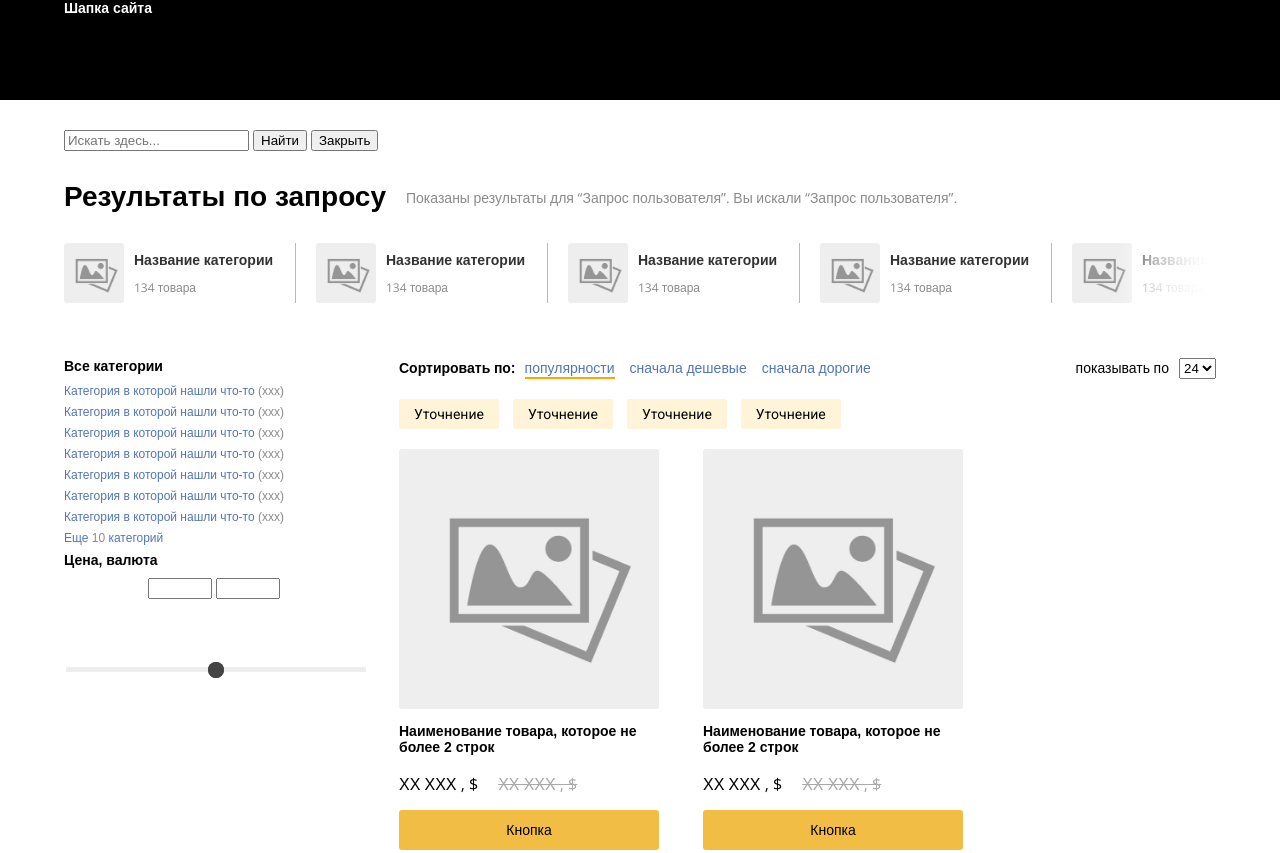
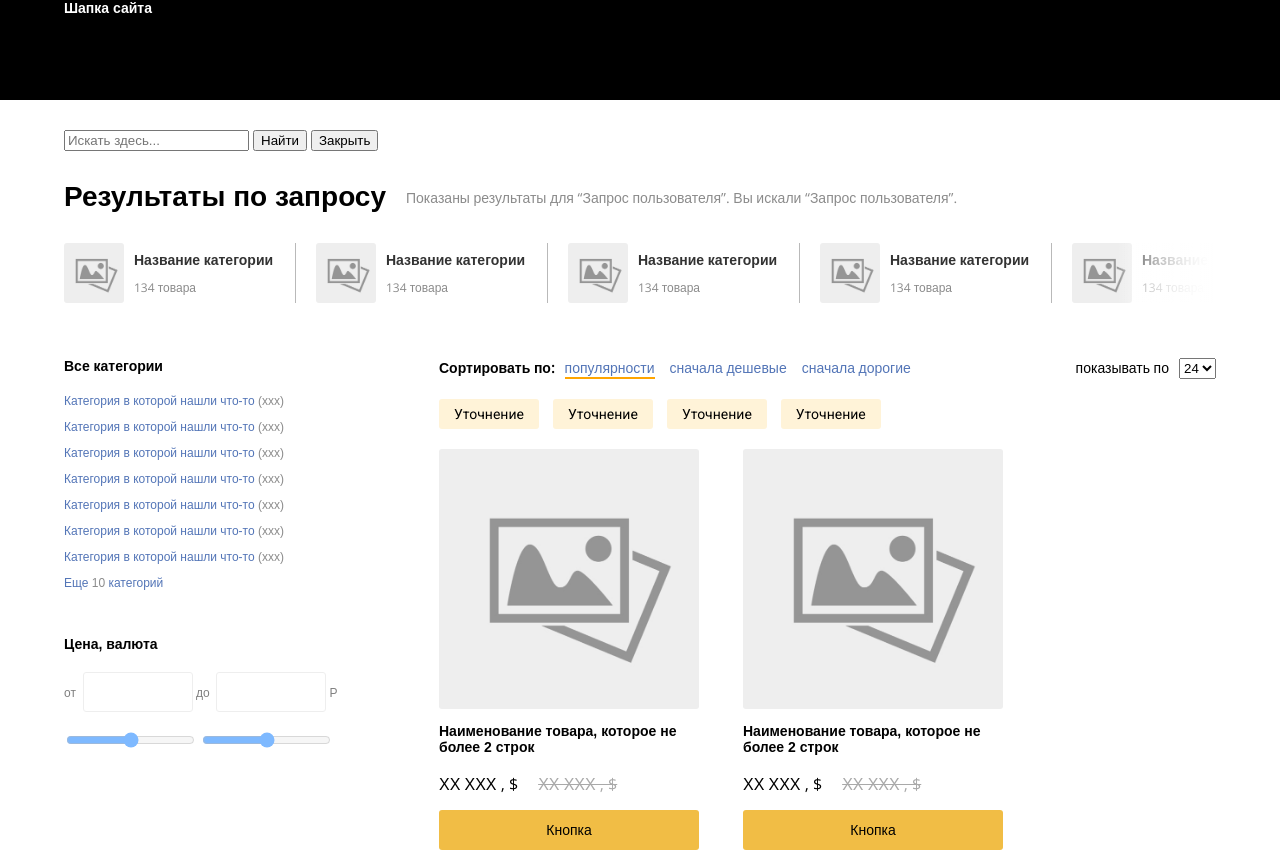
Before and after one commit to aproken/shop, a plain HTML site: page index.html in a window 1280 px wide. Shown: the top 853 px of the page. Drawn offline with nearby package versions, Linux system fonts and the light colour scheme.

Commit message:
width aside & style of form

```diff
--- a/css/style.css
+++ b/css/style.css
@@ -43,8 +43,8 @@ a {
 
 .container-grid {
   display: grid;
-  grid-template-columns: 270px 1fr;
-  gap: 65px;
+  grid-template-columns: 340px 1fr;
+  gap: 35px;
   width: 90%;
   margin-top: 55px;
 }
@@ -121,17 +121,17 @@ a {
   background: linear-gradient(to right, transparent 0%, #ffffff 100%);
 }
 
-.left-side__title {
+.left-side__title, .range-slider__title {
   font-family: 'Arial';
   font-size: 14px;
-  margin-bottom: 10px;
+  margin-bottom: 20px;
 }
 
 .left-side-list__elem li {
   font-family: 'Arial';
   font-size: 12px;
   color: #5375B7;
-  margin-bottom: 7px;
+  margin-bottom: 12px;
 }
 
 .left-side-list__elem li:hover {
@@ -270,52 +270,27 @@ a {
 }
 
 .range-slider {
-  width: 300px;
-  margin: auto;
-  text-align: center;
-  position: relative;
-  height: 6em;
+  margin-top: 46px;
 }
 
-.range-slider input[type=range] {
-  position: absolute;
-  left: 0;
-  bottom: 0;
+.range-slider__title {
+  margin-top: 46px;
 }
 
-
-input[type=range] {
-  -webkit-appearance: none;
-  width: 100%;
+.double-range {
+  font-family: Arial;
+  font-size: 12px;
+  color: #000000;
+  opacity: 0.5;
 }
 
-input[type=range]:focus {
-  outline: none;
+.double-range__number {
+  width: 110px;
+  height: 40px;
+  border: 1px solid #DEDEDE;
+  border-radius: 3px;
 }
 
-
-
-input[type=range]::-webkit-slider-runnable-track {
-  width: 100%;
-  height: 5px;
-  cursor: pointer;
-  animate: 0.2s;
-  background: #eee;
-  border-radius: none;
-  box-shadow: none;
-  border: 0;
+.double-range__range {
+  margin-top: 20px;
 }
-
-input[type=range]::-webkit-slider-thumb {
-  z-index: 2;
-  position: relative;
-  box-shadow: none;
-  border: none;
-  height: 16px;
-  width: 16px;
-  border-radius: 25px;
-  background: #444;
-  cursor: pointer;
-  -webkit-appearance: none;
-  margin-top: -5px;
-}
--- a/index.html
+++ b/index.html
@@ -116,6 +116,7 @@
 
       <aside class="left-side">
 
+        <div class="category">
           <h4 class="left-side__title">Все категории</h4>
           <ul class="left-side-list">
             <div class="left-side-list__elem">
@@ -152,17 +153,28 @@
               <li>Еще <output>10</output> категорий</li>
             </div>
           </ul>
+        </div>
 
-        <h4 class="left-side__title">Цена, валюта</h4>
+        <div class="range-slider">
+          <h4 class="range-slider__title">Цена, валюта</h4>
 
-        <div id="app">
+          <form class="double-range" action="#">от&nbsp;
+            <input class="double-range__number" type="number" name="min-price" min="1 000" max="1 000 000" step="1">&nbsp;до&nbsp;
+            <input class="double-range__number" type="number" name="max-price" min="1 000" max="1 000 000" step="1">&nbsp;Р
+
+            <input class="double-range__range" type="range" name="min-price" min="1 000" max="1 000 000" step="1">
+            <input class="double-range__range" type="range" name="max-price" min="1 000" max="1 000 000" step="1">
+          </form>
+        </div>
+
+        <!-- <div id="app">
           <div class='range-slider'>
             <input type="number" min="0" max="180" step="1" v-model="sliderMin">
             <input type="range" min="0" max="180" step="1" v-model="sliderMin">
             <input type="number" min="0" max="180" step="1" v-model="sliderMax">
             <input type="range" min="0" max="180" step="1" v-model="sliderMax">
           </div>
-        </div>
+        </div> -->
 
 
       </aside>
```
Lines whose indentation alone changed are shown as unchanged.
